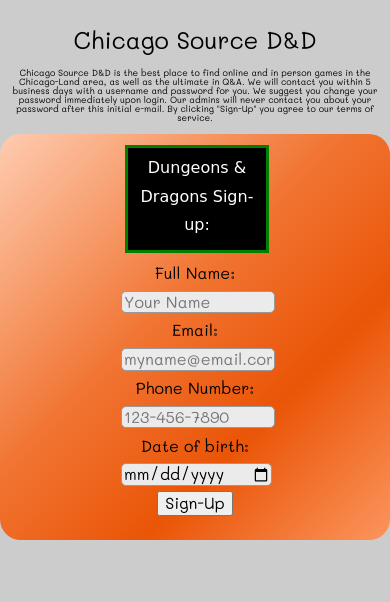
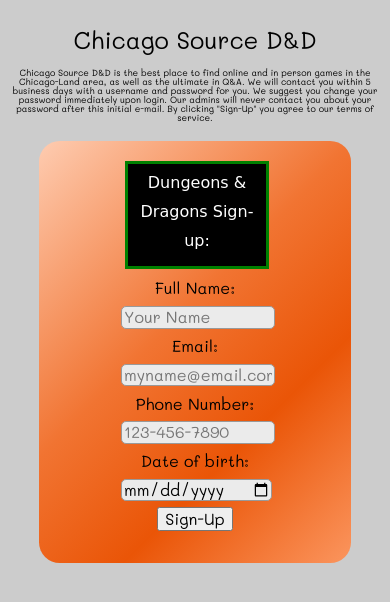
Before and after one commit to BollerIIT/Project1, a plain HTML site: page index.html in a window 390 px wide. Drawn offline with Linux system fonts and the light colour scheme; a web font is replaced by a local one.

Commit message:
working on form margins on mobile

```diff
--- a/css/screen.css
+++ b/css/screen.css
@@ -494,7 +494,11 @@ fieldset{
 	small { font-size: 7px }
 
 	#myForm {
-		padding: 5%, 5%, 5%, 5%;
+	padding: 5%;
+	margin-top: 2%;
+    margin-bottom: 2%;
+    margin-right: 10%;
+    margin-left: 10%;
 	  }
 
 
```
Lines whose indentation alone changed are shown as unchanged.
